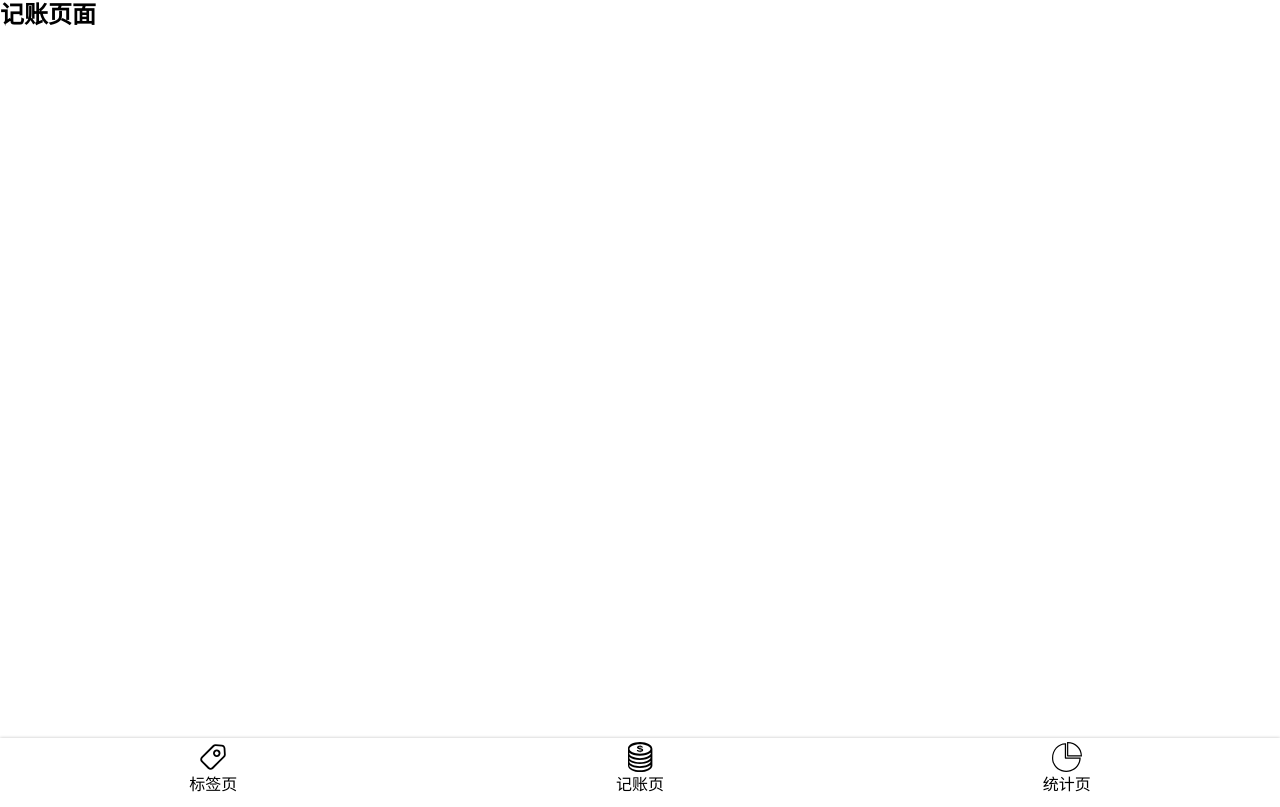
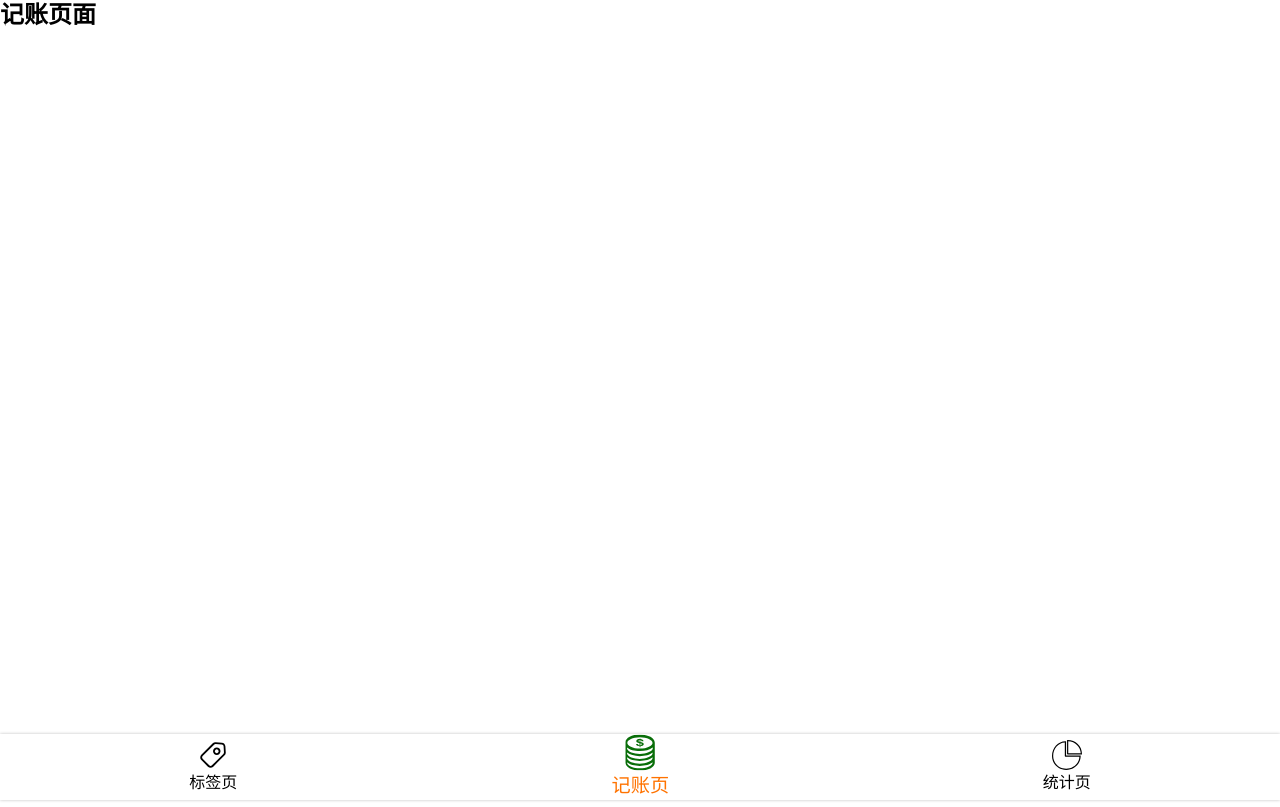
Before and after one commit to Zachliu1996/juzijizhang-SourceCode, a React app: page /#/money in a window 1280 px wide. Built offline with nearby package versions, Linux system fonts and the light colour scheme.

Commit message:
选中的nav图标，文字变色

```diff
--- a/src/components/Nav.tsx
+++ b/src/components/Nav.tsx
@@ -1,25 +1,38 @@
 import styled from 'styled-components'
-import {Link} from 'react-router-dom'
+import {Link,NavLink} from 'react-router-dom'
 import React from 'react'
 import Icon from './Icon'
 
 
 const NavWrapper = styled.nav`
-  box-shadow: 0 0 3px rgba(0,0,0,0.25);
+  box-shadow: 0 0 3px rgba(0, 0, 0, 0.25);
   line-height: 24px;
+
   > ul {
-    display:flex;
-    > li{
+    display: flex;
+
+    > li {
       width: 33.3333%;
-      text-align:center;
-      >a {
+      text-align: center;
+
+      > a {
         display: flex;
         flex-direction: column;
         align-items: center;
-        padding: 4px 0;
+        padding: 6px 0;
+
         .icon {
           width: 30px;
           height: 30px;
+        }
+
+        &.selected {
+          color: #ff7300;
+          transform: scale(1.2);
+
+          .icon {
+            fill: #096e09;
+          }
         }
       }
     }
@@ -31,23 +44,22 @@ const Nav=()=>{
     <NavWrapper>
       <ul>
         <li>
-          <Link to="/tags">
+          <NavLink to="/tags" activeClassName="selected">
             <Icon name='tag'/>
             标签页
-          </Link>
+          </NavLink>
         </li>
         <li>
-          <Link to="/money">
+          <NavLink to="/money" activeClassName="selected">
             <Icon name='money2'/>
             记账页
-          </Link>
+          </NavLink>
         </li>
         <li>
-
-          <Link to="/statistics">
+          <NavLink to="/statistics" activeClassName="selected">
             <Icon name='chart'/>
             统计页
-          </Link>
+          </NavLink>
         </li>
       </ul>
     </NavWrapper>
```
